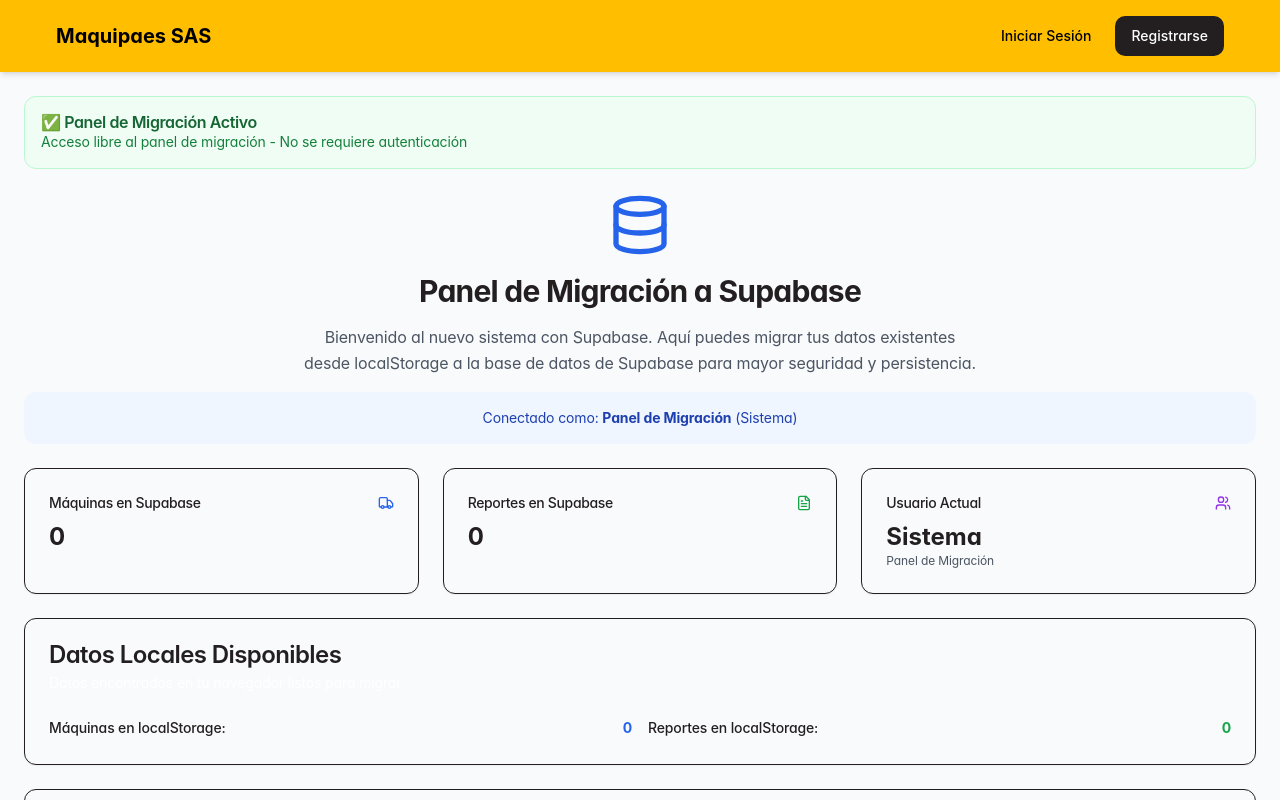
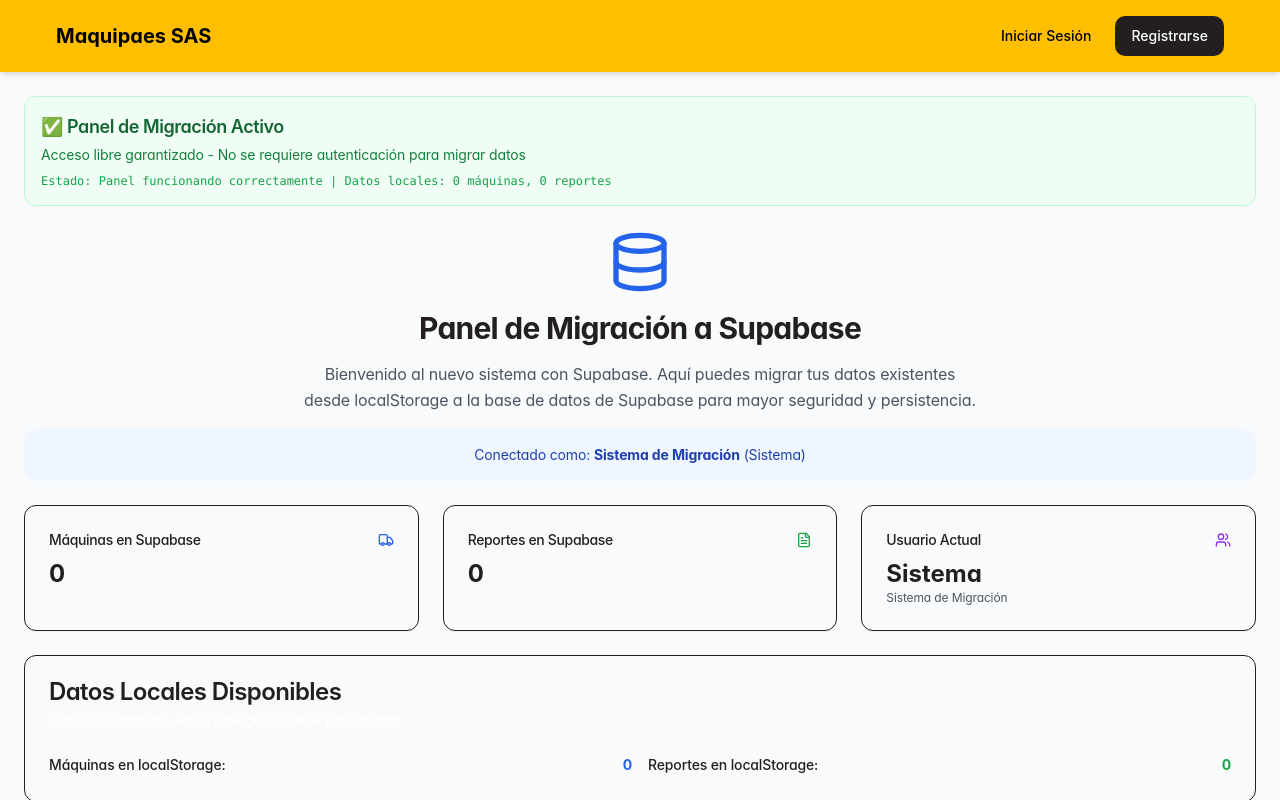
Before and after one commit to appmaquipaes/worker-machine-logger, a React (Vite) app: page /migration in a window 1280 px wide. Shown: the top 800 px of the page. Built offline with nearby package versions, Linux system fonts and the light colour scheme.

Commit message:
Fix: Resolve authentication error on migration panel
The user is still seeing the authentication error message on the migration panel, despite previous changes. This commit addresses the issue by ensuring the migration panel is accessible without authentication.

```diff
--- a/src/pages/MigrationDashboard.tsx
+++ b/src/pages/MigrationDashboard.tsx
@@ -1,7 +1,6 @@
 
 import React from 'react';
 import { useSupabaseAuthContext } from '@/context/SupabaseAuthProvider';
-import { useAuth } from '@/context/AuthContext';
 import { useMigrationData } from '@/hooks/useMigrationData';
 import { MigrationHeader } from '@/components/migration/MigrationHeader';
 import { MigrationStatsCards } from '@/components/migration/MigrationStatsCards';
@@ -11,38 +10,20 @@ import { NextStepsCard } from '@/components/migration/NextStepsCard';
 
 const MigrationDashboard = () => {
   const supabaseAuth = useSupabaseAuthContext();
-  const localAuth = useAuth();
 
-  // Debug para identificar el problema
-  console.log('🔍 MIGRATION DASHBOARD LOADING:', {
-    // Estado de autenticación local
-    localAuthUser: localAuth.user,
-    localAuthUserExists: !!localAuth.user,
-    localAuthLoading: localAuth.isLoading,
-
-    // Estado de autenticación Supabase
-    supabaseAuthUser: supabaseAuth.user,
-    supabaseAuthUserExists: !!supabaseAuth.user,
-    supabaseAuthLoading: supabaseAuth.loading,
-    supabaseAuthAuthenticated: supabaseAuth.isAuthenticated,
-    supabaseAuthProfile: supabaseAuth.profile,
-
-    // Evaluaciones lógicas
-    hasLocalUser: !!localAuth.user,
-    hasSupabaseUser: !!supabaseAuth.user,
-    hasAnyUser: !!(localAuth.user || supabaseAuth.user),
-    isAnyLoading: supabaseAuth.loading || localAuth.isLoading
+  console.log('🚀 MIGRATION DASHBOARD: Iniciando panel de migración');
+  console.log('📊 Estado Supabase:', {
+    user: supabaseAuth.user?.email || 'No autenticado',
+    loading: supabaseAuth.loading,
+    isAuthenticated: supabaseAuth.isAuthenticated
   });
 
-  // PANEL DE MIGRACIÓN: ACCESO COMPLETAMENTE LIBRE
-  // No hay restricciones de autenticación para el panel de migración
+  // PERFIL FIJO para el panel de migración - NO requiere autenticación
   const currentProfile = {
-    name: 'Panel de Migración',
-    email: 'acceso@libre.com',
+    name: 'Sistema de Migración',
+    email: 'migration@system.com',
     role: 'Sistema'
   };
-
-  console.log('✅ MIGRATION DASHBOARD: Acceso libre garantizado');
 
   const {
     machines,
@@ -55,32 +36,21 @@ const MigrationDashboard = () => {
     migrateLocalStorageData
   } = useMigrationData(supabaseAuth);
 
-  // El panel de migración NUNCA debe mostrar loading por autenticación
-  // Solo por problemas técnicos reales
-  const showTechnicalLoading = supabaseAuth.loading && localAuth.isLoading;
-
-  if (showTechnicalLoading) {
-    console.log('🔄 Cargando contextos técnicos...');
-    return (
-      <div className="container mx-auto p-6 flex items-center justify-center min-h-screen">
-        <div className="text-center">
-          <div className="animate-spin rounded-full h-12 w-12 border-b-2 border-blue-600 mx-auto mb-4"></div>
-          <p>Inicializando panel de migración...</p>
-        </div>
-      </div>
-    );
-  }
-
-  // RENDERIZADO GARANTIZADO: El panel de migración siempre debe ser accesible
-  console.log('🎯 RENDERIZANDO PANEL DE MIGRACIÓN - Acceso garantizado');
+  console.log('✅ RENDERIZANDO PANEL COMPLETO - Sin restricciones de autenticación');
 
   return (
     <div className="container mx-auto p-6 space-y-6">
+      {/* Banner de confirmación - SIEMPRE visible */}
       <div className="bg-green-50 border border-green-200 rounded-lg p-4 mb-6">
-        <h2 className="text-green-800 font-semibold">✅ Panel de Migración Activo</h2>
-        <p className="text-green-700 text-sm">
-          Acceso libre al panel de migración - No se requiere autenticación
+        <h2 className="text-green-800 font-semibold text-lg">
+          ✅ Panel de Migración Activo
+        </h2>
+        <p className="text-green-700 text-sm mt-1">
+          Acceso libre garantizado - No se requiere autenticación para migrar datos
         </p>
+        <div className="text-xs text-green-600 mt-2 font-mono">
+          Estado: Panel funcionando correctamente | Datos locales: {localMachinesCount} máquinas, {localReportsCount} reportes
+        </div>
       </div>
 
       <MigrationHeader currentProfile={currentProfile} />
```
